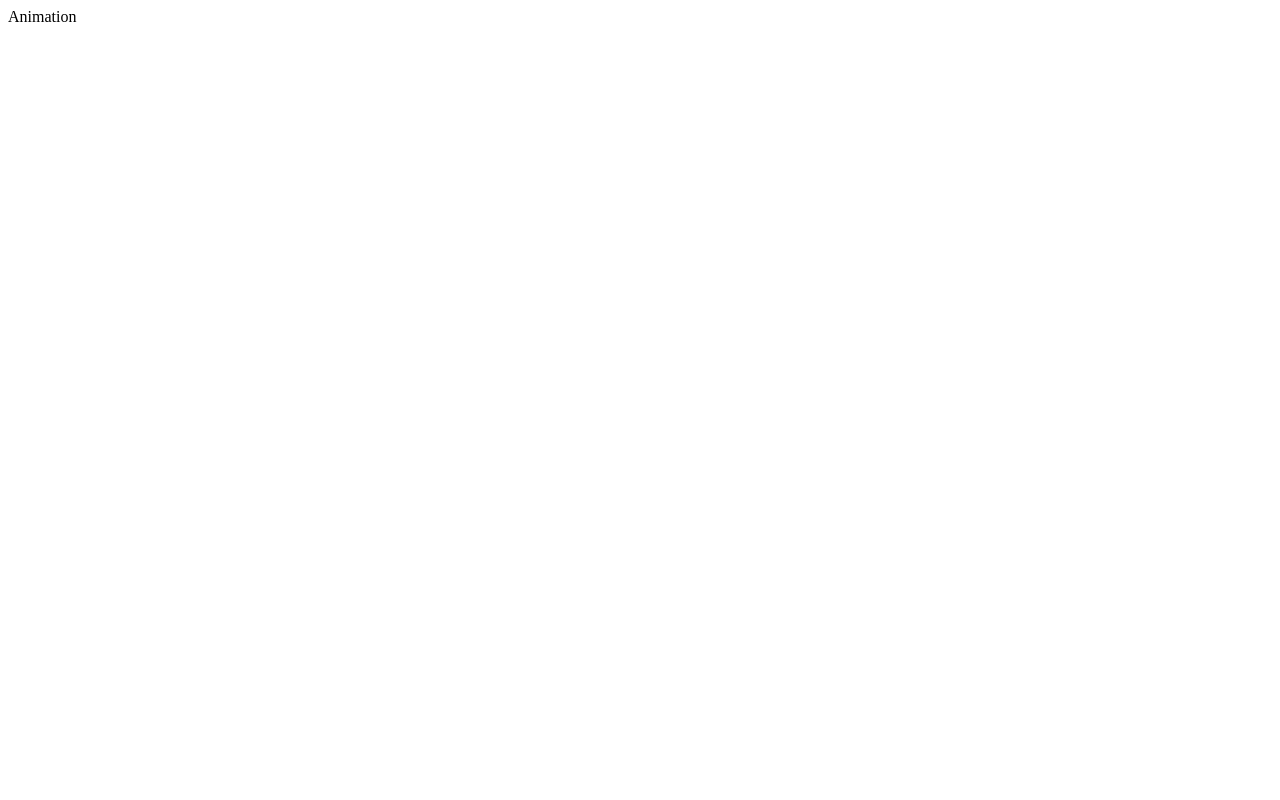
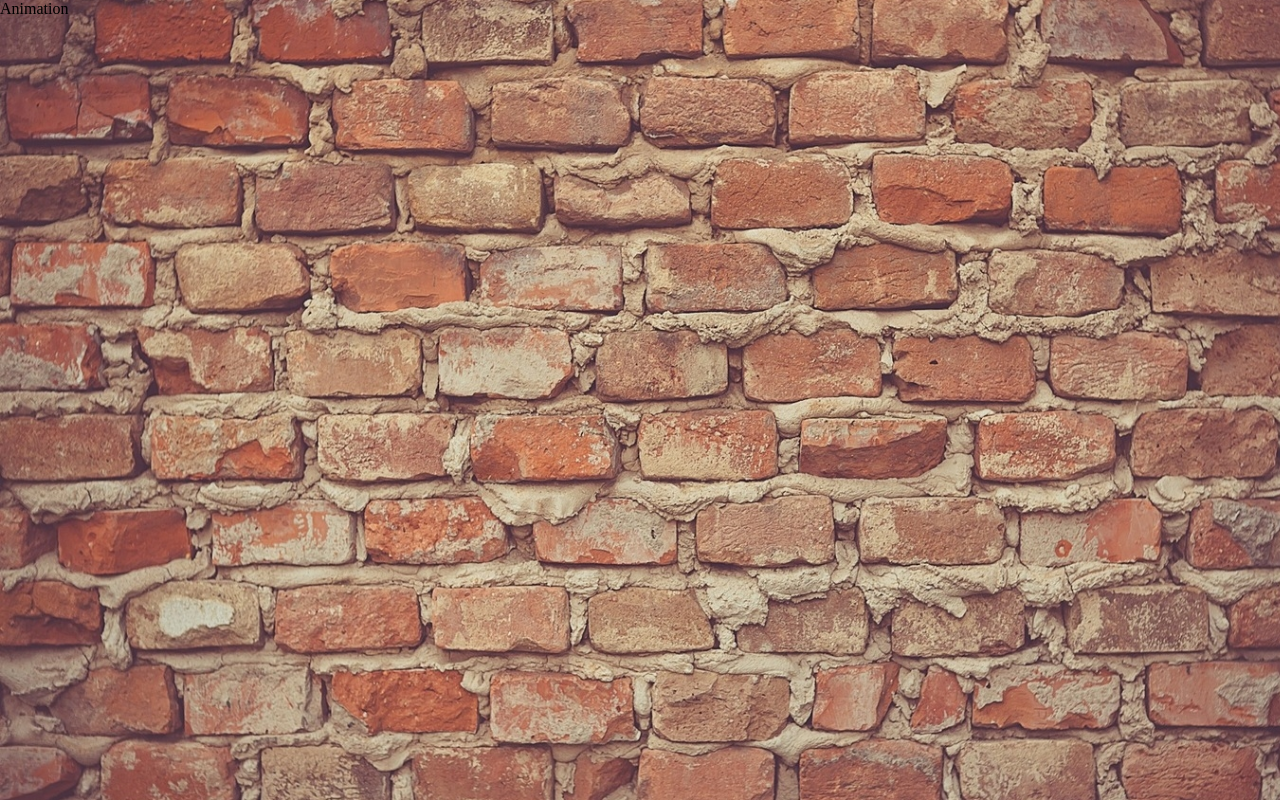
Before and after one commit to Ritik-Tayal/Animation, a plain HTML site: page index.html in a window 1280 px wide. Drawn offline with Linux system fonts and the light colour scheme.

Commit message:
Background added

```diff
--- a/index.html
+++ b/index.html
@@ -4,8 +4,10 @@
     <meta charset="UTF-8">
     <meta name="viewport" content="width=device-width, initial-scale=1.0">
     <title>Animation</title>
+    <link rel="stylesheet" href="style.css">
 </head>
 <body>
     Animation
+    <script href="script.js"></script>
 </body>
 </html>
--- /dev/null
+++ b/style.css
@@ -0,0 +1,10 @@
+*{
+    margin: 0;
+    padding: 0;
+}
+body{
+    background-image: url("photos/background.jpeg");
+    background-size: cover;
+    background-repeat: no-repeat;
+    height: 100vh;
+}
```
Also changed, not shown: photos/background.jpeg (added), script.js (added).
